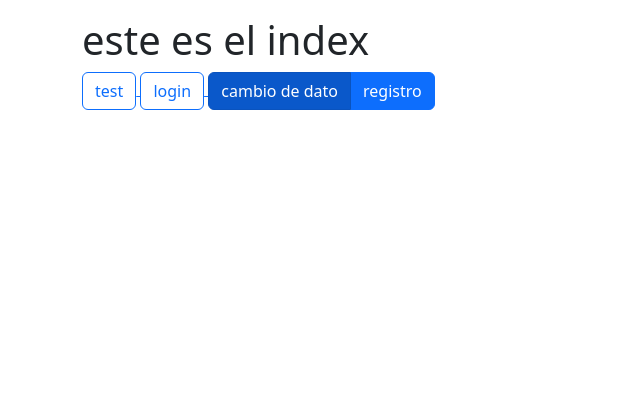
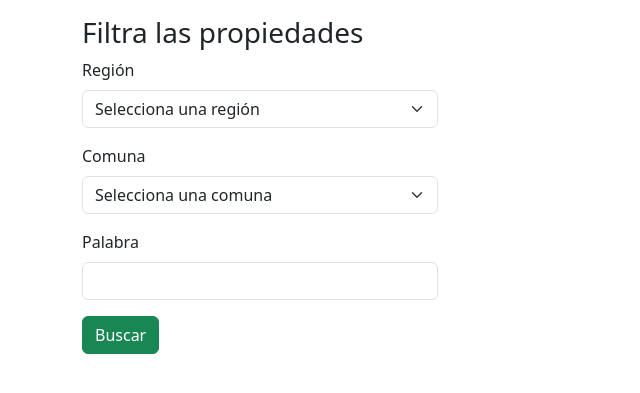
Before and after one commit to Maxabraham86/proyecto_m7, a Django app: template main/templates/index.html in a window 1280 px wide. Shown: the part 56-449 px from the top of the page, without its empty margins (0-640 px from the left). Run offline with Django 3.2, Linux system fonts and the light colour scheme; the template is opened without the code that fills it, so the values that code supplies are empty; some web fonts are replaced.

Commit message:
se cambia el template index, se cambia a que muestre una lista de las propiedades, se crean las vistas para cargar y filtrar propiedades segun la comuna, se sigue trabajando, la version se ejecuta correctamente

```diff
--- a/main/models.py
+++ b/main/models.py
@@ -39,7 +39,8 @@ class Inmueble(models.Model):
     inmueble_tipo=(
         ('casa','Casa'),
         ('depto','Departamento'),
-        ('par','Parcela')
+        ('par','Parcela'),
+        ('bodega', 'Bodega')
     )
     nombre = models.CharField(max_length=50)
     descripcion=models.TextField(max_length=1500)
--- a/main/services.py
+++ b/main/services.py
@@ -91,7 +91,7 @@ def eliminar_inmueble(inmueble_id):
 
 
 def eliminar_user(rut:str):
-    eliminar = User.object.get(username=rut)
+    eliminar = User.object.get(username=rut).delete
     eliminar.delete()
 
 
--- a/main/templates/base.html
+++ b/main/templates/base.html
@@ -14,9 +14,10 @@
     <link rel="stylesheet" href="https://cdnjs.cloudflare.com/ajax/libs/font-awesome/6.5.2/css/all.min.css"
         integrity="sha512-SnH5WK+bZxgPHs44uWIX+LLJAJ9/2PkPKZ5QiAj6Ta86w+fsb2TkcmfRyVX3pBnMFcV7oQPJkl9QevSCWr3W6A=="
         crossorigin="anonymous" referrerpolicy="no-referrer" />
-
+        <link rel="stylesheet" href="https://cdn.jsdelivr.net/npm/bootstrap-icons@1.11.1/font/bootstrap-icons.css" integrity="sha384-4LISF5TTJX/fLmGSxO53rV4miRxdg84mZsxmO8Rx5jGtp/LbrixFETvWa5a6sESd" crossorigin="anonymous">
     <link href="https://fonts.googleapis.com/css2?family=Playwrite+CO:wght@100..400&display=swap" rel="stylesheet">
     <link rel="stylesheet" href="{%  static 'css/styles.css' %}">
+
     {% block css %}
 
     {% endblock %}
--- a/main/templates/index.html
+++ b/main/templates/index.html
@@ -1,28 +1,84 @@
 {% extends 'base.html' %}
 
 {% block content %}
-<h1>este es el index</h1>
+<div class="row">
+    <div class="col-4">
+        <h3>Filtra las propiedades</h3>
+        <form action="/" method="get">
+            {% csrf_token %}
+            <div class="mb-3">
+                <label for="region_cod" class="form-label">Región</label>
+                <select name="region_cod" id="region_cod" class="form-select">
+                    <option value="">Selecciona una región</option>
+                    {% for region in regiones %}
+                        <option value="{{region.cod}}">{{region.nombre}}
+
+                        </option>
+                    {% endfor %}
+                </select>
+            </div>
+            <div class="mb-3">
+                <label for="comuna" class="form-label">Comuna</label>
+                <select name="comuna_cod" id="comuna_cod" class="form-select">
+                    <option value="">Selecciona una comuna</option>
+                    {% for comuna in comunas %}
+                    <option value="{{comuna.cod}}">{{comuna.nombre}}
+
+                    </option>
+                {% endfor %}
+                </select>
+            </div>
+            <div class="mb-3">
+                <label for="palabra" class="form-label">Palabra</label>
+                <input type="text" class="form-control" name="palabra" id="palabra" />
+            </div>
+            <input type="submit" value="Buscar" class="btn btn-success">
+        </form>
+    </div>
+    <div class="col-8">
+        {% for inmueble in inmuebles %}
+
+            <div class="card mt-3">
+                <div class="card-body">
+                    <div class="row">
+                        <div class="col-8">
+                            <h5 class="card-title">{{inmueble.nombre}}</h5>
+                            <p class="card-text">{{inmueble.descripcion}}</p>
+                        </div>
+                        <div class="col-4">
+                            <a href="#" class="btn btn-primary">ver detalle</a>
+
+                        </div>
+                    </div>
+                </div>
+            </div>
+        {% endfor %}
+    </div>
+</div>
+{% endblock %}
+
+<script>
+function filtrar_comuna(){
+    const cod_seleccionado = $(this). val()
+        $("comuna_cod").val("")
+    $("#comuna_cod  option").each(function(){
+        const comuna=$(this)
+        const cod_comuna = comuna.val()
+
+        if(cod_selecionado == cod_comuna.substring(0.2)){
+            comuna.show()
+        } else{
+            comuna.hide
+        }
 
 
-<a href="/form_test/">
-<button
-    type="button"
-    class="btn btn-outline-primary"
->
-    test
-</button>
-</a>
+        })
+    }
 
-<a href="/accounts/login/">
-<button
-    type="button"
-    class="btn btn-outline-primary"
->login</button>
-</a>
 
-<div class="btn-group">
-    <a href="/accounts/profile" class="btn btn-primary active" aria-current="page">cambio de dato</a>
-    <a href="/register/" class="btn btn-primary">registro</a>
-</div>
 
-{% endblock %}
+    $("#region_cod").on("change", filtrar_comunas)
+
+
+
+</script>
--- a/proyecto_m7/urls.py
+++ b/proyecto_m7/urls.py
@@ -2,7 +2,7 @@ from django.contrib import admin
 from django.urls import path, include
 from django.contrib.auth import views as auth_views
 
-from inmueble.views import nuevo_inmueble, crear_inmueble, editar_inmueble
+from inmueble.views import nuevo_inmueble, crear_inmueble, editar_inmueble, eliminar_inmueble
 
 urlpatterns = [
     path('admin/', admin.site.urls),
@@ -11,5 +11,6 @@ urlpatterns = [
     path ('inmueble/nuevo/', nuevo_inmueble, name = 'nuevo_inmueble'),
     path('inmueble/crear/', crear_inmueble, name='crear_inmueble'),
     path('inmueble/editar/<id>', editar_inmueble, name='editar_inmueble'),
+    path('inmueble/eliminar/<id>', eliminar_inmueble, name='eliminar_inmueble'),
 
 ]
```
Also changed, not shown: inmueble/templates/lista_inmuebles.html (added, +41 -0 lines), inmueble/views.py (+10 -4 lines), main/templates/home.html (added, +41 -0 lines), main/templates/profile.html (+26 -4 lines), main/views.py (+49 -2 lines), main/templates/snippets/navbar.html (line endings or trailing spaces).
